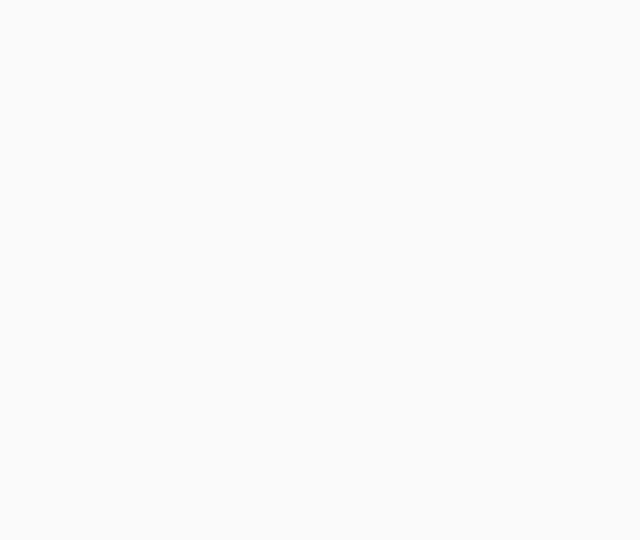
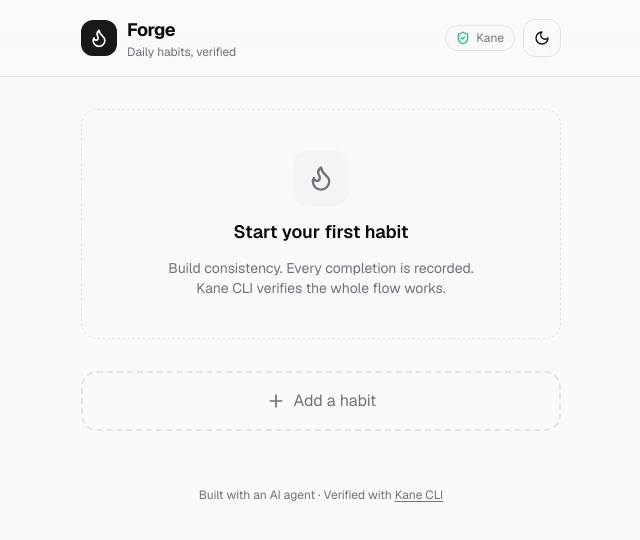
Before and after one commit to CyberwarriorAtt/forge-kane-loop, a Next.js app: page / in a window 1280 px wide. Shown: the top 540 px of the page, without its empty margins (319-959 px from the left). Built offline with nearby package versions, Linux system fonts and the light colour scheme.

Commit message:
Refactor Home component and UI structure
Refactor Home component to manage habits with state and effects. Update UI structure to include header, main content, and footer.

```diff
--- a/src/app/page.tsx
+++ b/src/app/page.tsx
@@ -1,35 +1,130 @@
-import type { Metadata } from "next";
-import { Geist, Geist_Mono } from "next/font/google";
-import "./globals.css";
+"use client";
 
-const geistSans = Geist({
-  variable: "--font-geist-sans",
-  subsets: ["latin"],
-});
+import { useEffect, useState } from "react";
+import {
+  Habit,
+  getHabits,
+  saveHabits,
+  computeStats,
+} from "@/lib/habits";
+import { HabitCard } from "@/components/HabitCard";
+import { AddHabitForm } from "@/components/AddHabitForm";
+import { ThemeToggle } from "@/components/ThemeToggle";
+import { Flame, ShieldCheck } from "lucide-react";
 
-const geistMono = Geist_Mono({
-  variable: "--font-geist-mono",
-  subsets: ["latin"],
-});
+export default function Home() {
+  const [habits, setHabits] = useState<Habit[]>([]);
+  const [ready, setReady] = useState(false);
 
-export const metadata: Metadata = {
-  title: "Forge — Daily Habits, Verified",
-  description:
-    "A beautiful habit tracker built with an AI coding agent and verified end-to-end by Kane CLI. Ship only what passes.",
-};
+  useEffect(() => {
+    setHabits(getHabits());
+    setReady(true);
+  }, []);
 
-export default function RootLayout({
-  children,
-}: Readonly<{
-  children: React.ReactNode;
-}>) {
+  useEffect(() => {
+    if (ready) saveHabits(habits);
+  }, [habits, ready]);
+
+  const handleAdd = (h: Habit) => setHabits((prev) => [h, ...prev]);
+  const handleUpdate = (updated: Habit) =>
+    setHabits((prev) => prev.map((h) => (h.id === updated.id ? updated : h)));
+  const handleDelete = (id: string) =>
+    setHabits((prev) => prev.filter((h) => h.id !== id));
+
+  const completedToday = habits.filter((h) => computeStats(h).completedToday).length;
+  const totalStreak = habits.reduce((sum, h) => sum + computeStats(h).currentStreak, 0);
+
   return (
-    <html lang="en" suppressHydrationWarning>
-      <body
-        className={`${geistSans.variable} ${geistMono.variable} antialiased min-h-screen`}
-      >
-        {children}
-      </body>
-    </html>
+    <div className="min-h-screen bg-background">
+      {/* Header */}
+      <header className="sticky top-0 z-10 border-b bg-background/80 backdrop-blur-md">
+        <div className="mx-auto flex max-w-lg items-center justify-between px-4 py-4">
+          <div className="flex items-center gap-2.5">
+            <div className="flex h-9 w-9 items-center justify-center rounded-xl bg-primary text-primary-foreground">
+              <Flame className="h-5 w-5" />
+            </div>
+            <div>
+              <h1 className="text-lg font-bold tracking-tight">Forge</h1>
+              <p className="text-xs text-muted-foreground">Daily habits, verified</p>
+            </div>
+          </div>
+          <div className="flex items-center gap-2">
+            <div
+              className="hidden sm:flex items-center gap-1.5 rounded-full border px-2.5 py-1 text-xs text-muted-foreground"
+              title="Verified with Kane CLI"
+            >
+              <ShieldCheck className="h-3.5 w-3.5 text-emerald-500" />
+              Kane
+            </div>
+            <ThemeToggle />
+          </div>
+        </div>
+      </header>
+
+      <main className="mx-auto max-w-lg px-4 py-8 space-y-8">
+        {/* Stats bar */}
+        {ready && habits.length > 0 && (
+          <div className="grid grid-cols-2 gap-3">
+            <div className="rounded-2xl border bg-card p-4">
+              <p className="text-xs font-medium text-muted-foreground">Done today</p>
+              <p className="mt-1 text-2xl font-bold tabular-nums">
+                {completedToday}
+                <span className="text-base font-normal text-muted-foreground">
+                  /{habits.length}
+                </span>
+              </p>
+            </div>
+            <div className="rounded-2xl border bg-card p-4">
+              <p className="text-xs font-medium text-muted-foreground">Active streak</p>
+              <p className="mt-1 text-2xl font-bold tabular-nums flex items-center gap-1.5">
+                <Flame className="h-5 w-5 text-orange-500" />
+                {totalStreak}
+              </p>
+            </div>
+          </div>
+        )}
+
+        {/* Empty state */}
+        {ready && habits.length === 0 && (
+          <div className="rounded-2xl border border-dashed bg-card/50 p-10 text-center space-y-3">
+            <div className="mx-auto flex h-14 w-14 items-center justify-center rounded-2xl bg-muted">
+              <Flame className="h-7 w-7 text-muted-foreground" />
+            </div>
+            <h2 className="text-lg font-semibold">Start your first habit</h2>
+            <p className="text-sm text-muted-foreground max-w-xs mx-auto">
+              Build consistency. Every completion is recorded. Kane CLI verifies the whole flow works.
+            </p>
+          </div>
+        )}
+
+        {/* Habit list */}
+        <div className="space-y-3" data-testid="habit-list">
+          {habits.map((h) => (
+            <HabitCard
+              key={h.id}
+              habit={h}
+              onUpdate={handleUpdate}
+              onDelete={handleDelete}
+            />
+          ))}
+        </div>
+
+        {/* Add form */}
+        <AddHabitForm onAdd={handleAdd} />
+
+        {/* Footer note */}
+        <p className="pt-6 text-center text-xs text-muted-foreground">
+          Built with an AI agent · Verified with{" "}
+          <a
+            href="https://www.testmuai.com/kane-cli"
+            target="_blank"
+            rel="noreferrer"
+            className="underline underline-offset-2 hover:text-foreground"
+          >
+            Kane CLI
+          </a>
+        </p>
+      </main>
+    </div>
   );
 }
```
